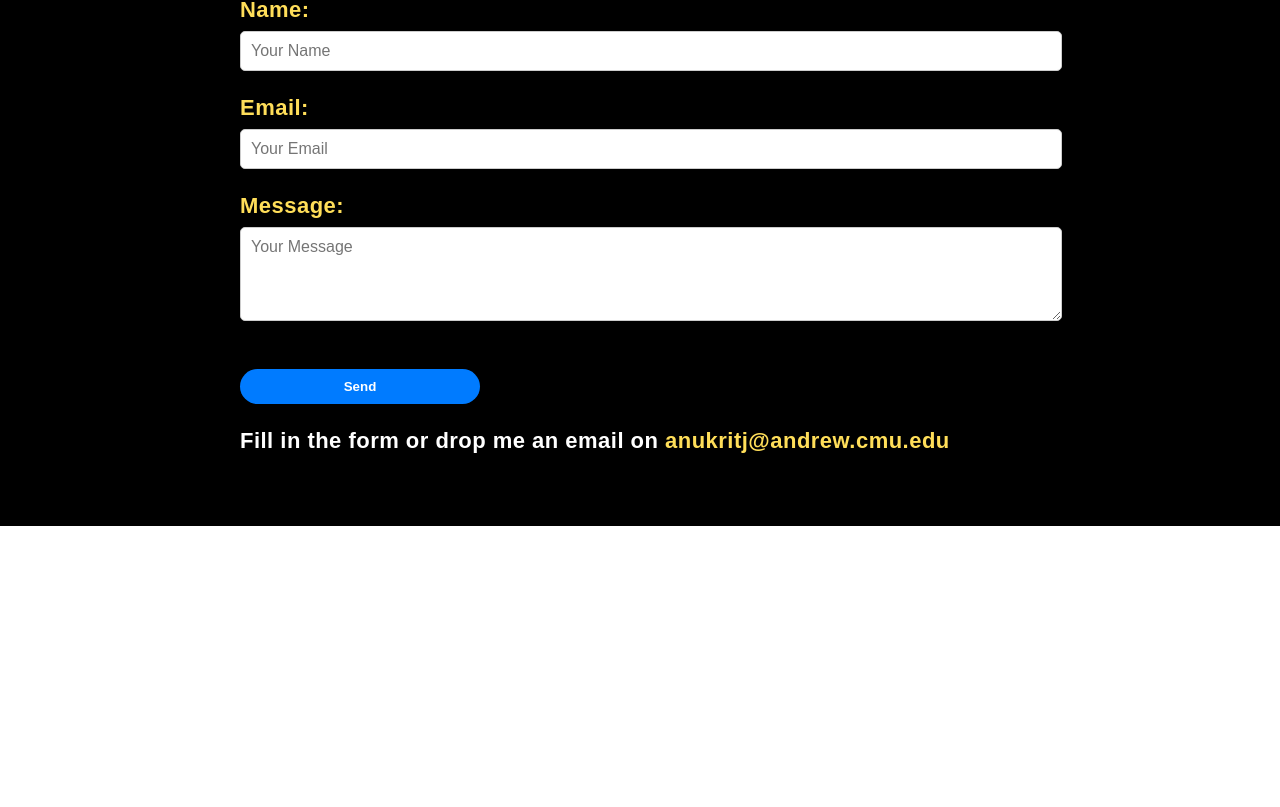
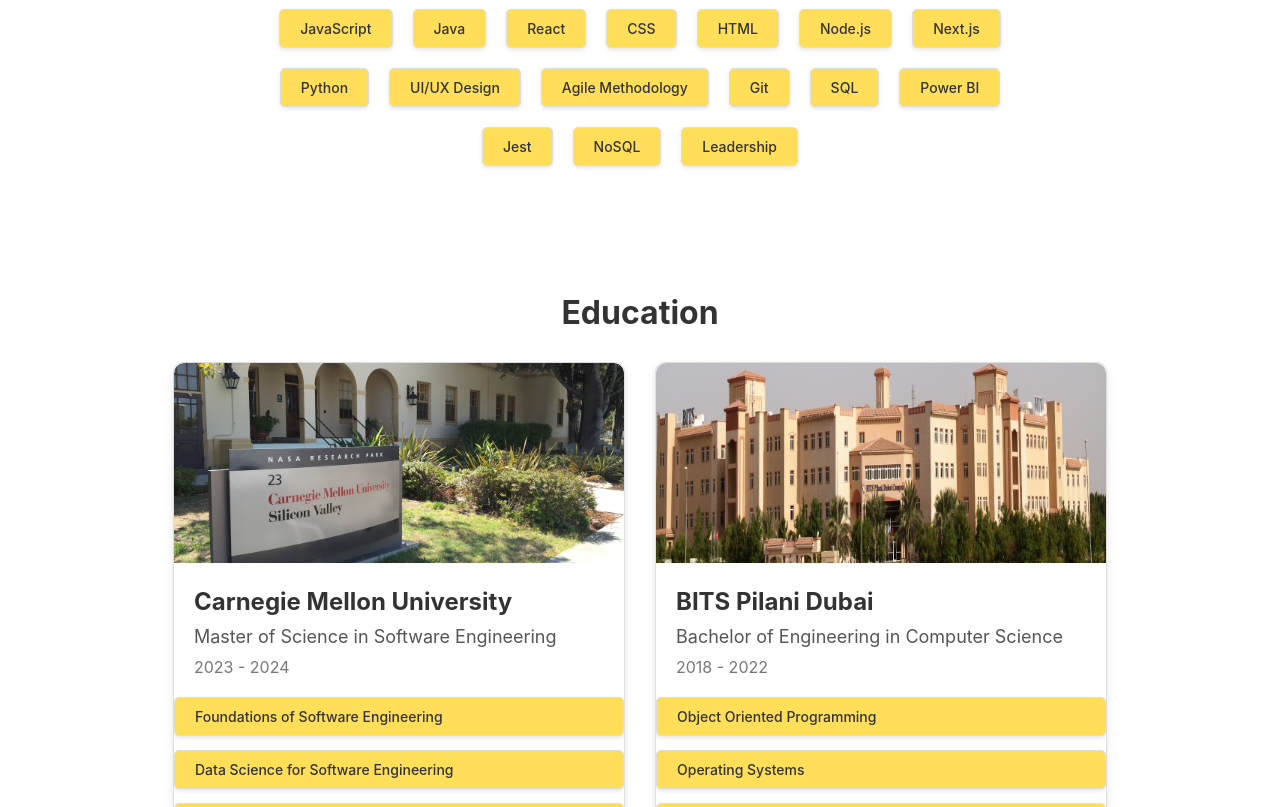
Before and after one commit to WinexWolf/anukritijaiswal.github.io, a React (Create React App) app: page / in a window 1280 px wide. Shown: the part 1953-2760 px from the top of the page. Before the commit the page ends 2479 px from the top, so only its background shows below. Built offline with nearby package versions, Linux system fonts and the light colour scheme.

Commit message:
added skills and education section

```diff
--- a/src/App.js
+++ b/src/App.js
@@ -6,6 +6,8 @@
 import Contact from "./contact";
 import ImageCarousel from "./imagecarousel";
 import Timeline from "./timeline";
+import Skills from "./skills";
+import Education from "./education";
 
 function App() {
   const [showHeader, setShowHeader] = useState(true);
@@ -40,6 +42,8 @@
           <ComingUp />
           <Timeline/>
           <ImageCarousel/>
+          <Skills/>
+          <Education/>
           <Contact/>
         </div>
       )}
--- /dev/null
+++ b/src/education.css
@@ -0,0 +1,91 @@
+.education-section {
+  background-color: #fff;
+  padding: 50px 20px;
+  text-align: center;
+}
+
+.section-title {
+  font-size: 32px;
+  color: #333;
+  margin-bottom: 30px;
+}
+
+.education-container {
+  display: flex;
+  flex-wrap: wrap;
+  justify-content: center;
+  gap: 30px;
+  max-width: 1000px;
+  margin: 0 auto;
+}
+
+.education-item {
+  background-color: #fff;
+  border: 1px solid #ddd;
+  border-radius: 10px;
+  box-shadow: 0 4px 8px rgba(0, 0, 0, 0.1);
+  transition: transform 0.3s, box-shadow 0.3s;
+  text-align: left;
+  width: 100%;
+  max-width: 450px;
+  overflow: hidden;
+}
+
+.education-image {
+  width: 100%;
+  height: auto;
+  object-fit: cover;
+  max-height: 200px;
+  border-radius: 10px 10px 0 0;
+}
+
+.institution {
+  font-size: 24px;
+  font-weight: bold;
+  color: #333;
+  margin: 20px 20px 10px;
+}
+
+.degree {
+  font-size: 18px;
+  color: #555;
+  margin: 0 20px 10px;
+}
+
+.year {
+  font-size: 16px;
+  color: #777;
+  margin: 0 20px 20px;
+}
+
+.description {
+  font-size: 18px;
+  margin: 0 20px 20px;
+  color: #444;
+}
+.skills-container {
+  display: flex;
+  flex-wrap: wrap;
+  justify-content: center;
+  gap: 20px;
+  max-width: 800px;
+  margin: 0 auto;
+}
+
+.skill-item {
+  background-color: #FFDE59;
+  border: 1px solid #ddd;
+  padding: 10px 20px;
+  border-radius: 5px;
+  font-size: 14px;
+  color: #333;
+  box-shadow: 0 2px 4px rgba(0, 0, 0, 0.1);
+  transition: transform 0.3s, box-shadow 0.3s;
+  cursor: pointer;
+  font-weight: 500;
+}
+
+.education-item:hover {
+  transform: translateY(-10px);
+  box-shadow: 0 8px 12px rgba(0, 0, 0, 0.2);
+}
--- /dev/null
+++ b/src/education.js
@@ -0,0 +1,61 @@
+import React from "react";
+import "./education.css";
+
+import cmusv from "./images/cmusv.jpg"; // Import your image files
+import bits from "./images/bits.jpg";
+
+const Education = () => {
+  const educationData = [
+    {
+      institution: "Carnegie Mellon University",
+      degree: "Master of Science in Software Engineering",
+      year: "2023 - 2024",
+      description1: "Foundations of Software Engineering",
+      description2: "Data Science for Software Engineering",
+      description3: "Decision Analysis & Economics for Software Engineering",
+      description4: "Software Design & Architecture",
+      description5: "Software Requirements & Interaction Design",
+      image: cmusv, // Use the imported image
+    },
+    {
+      institution: "BITS Pilani Dubai",
+      degree: "Bachelor of Engineering in Computer Science",
+      year: "2018 - 2022",
+      description1: "Object Oriented Programming",
+      description2: "Operating Systems",
+      description3: "Machine Learning",
+      description4: "Computer Architecture",
+      description5: "Databases Systems",
+      image: bits, // Use the imported image
+    },
+  ];
+
+  return (
+    <section className="education-section">
+      <h2 className="section-title">Education</h2>
+      <div className="education-container">
+        {educationData.map((education, index) => (
+          <div key={index} className="education-item">
+            <img
+              src={education.image}
+              alt={education.institution}
+              className="education-image"
+            />
+            <div className="education-content">
+              <h3 className="institution">{education.institution}</h3>
+              <p className="degree">{education.degree}</p>
+              <p className="year">{education.year}</p>
+              <p className="skill-item">{education.description1}</p>
+              <p className="skill-item">{education.description2}</p>
+              <p className="skill-item">{education.description3}</p>
+              <p className="skill-item">{education.description4}</p>
+              <p className="skill-item">{education.description5}</p>
+            </div>
+          </div>
+        ))}
+      </div>
+    </section>
+  );
+};
+
+export default Education;
--- a/src/imagecarousel.css
+++ b/src/imagecarousel.css
@@ -21,6 +21,12 @@
     padding:3%;
    border-radius: 60px;
 
+}
+.section-title {
+  font-size: 28px;
+  color: #333;
+  margin-bottom: 20px;
+  justify-content: center;
 }
 
 
--- a/src/imagecarousel.js
+++ b/src/imagecarousel.js
@@ -10,13 +10,17 @@
 const ImageCarousel = () => {
   return (
     <div id="project" className="carousel-container">
-{/*       Projects
- */}      <Carousel
+      {/*       Projects
+      <h2 className="section-title">Skills</h2>
+
+ */}
+      <Carousel
         autoPlay
         showThumbs={false} // Hide thumbnail navigation
         showArrows={true} // Show navigation arrows
         // Set the autoplay interval (in milliseconds)
       >
+
         <div>
           <img src={image4} alt="Image 1" />
           <p className="">
--- a/src/navbar.css
+++ b/src/navbar.css
@@ -23,7 +23,8 @@
 }
 
 .navbar li {
-  margin: 10px; /* Add spacing between links */
+  margin: 10px;
+  cursor: pointer;/* Add spacing between links */
 }
 
 .navbar a {
--- /dev/null
+++ b/src/skills.css
@@ -0,0 +1,38 @@
+.skills-section {
+  background-color: #fff;
+  padding: 50px 0;
+  text-align: center;
+}
+
+.section-title {
+  font-size: 28px;
+  color: #333;
+  margin-bottom: 20px;
+}
+
+.skills-container {
+  display: flex;
+  flex-wrap: wrap;
+  justify-content: center;
+  gap: 20px;
+  max-width: 800px;
+  margin: 0 auto;
+}
+
+.skill-item {
+  background-color: #FFDE59;
+  border: 1px solid #ddd;
+  padding: 10px 20px;
+  border-radius: 5px;
+  font-size: 16px;
+  color: #333;
+  box-shadow: 0 2px 4px rgba(0, 0, 0, 0.1);
+  transition: transform 0.3s, box-shadow 0.3s;
+  cursor: pointer;
+  font-weight: 600;
+}
+
+.skill-item:hover {
+  transform: translateY(-5px);
+  box-shadow: 0 4px 6px rgba(0, 0, 0, 0.1);
+}
--- /dev/null
+++ b/src/skills.js
@@ -0,0 +1,38 @@
+import React from "react";
+import "./skills.css";
+
+const Skills = () => {
+  const skillsData = [
+    "JavaScript",
+    "Java",
+    "React",
+    "CSS",
+    "HTML",
+    "Node.js",
+    "Next.js",
+    "Python",
+    "UI/UX Design",
+    "Agile Methodology",
+    "Git",
+    "SQL",
+    "Power BI",
+    "Jest",
+    "NoSQL",
+    "Leadership"
+  ];
+
+  return (
+    <section className="skills-section">
+      <h2 className="section-title">Skills</h2>
+      <div className="skills-container">
+        {skillsData.map((skill, index) => (
+          <div key={index} className="skill-item">
+            {skill}
+          </div>
+        ))}
+      </div>
+    </section>
+  );
+};
+
+export default Skills;
```
Also changed, not shown: src/images/bits.jpg (added), src/images/cmusv.jpg (added).
